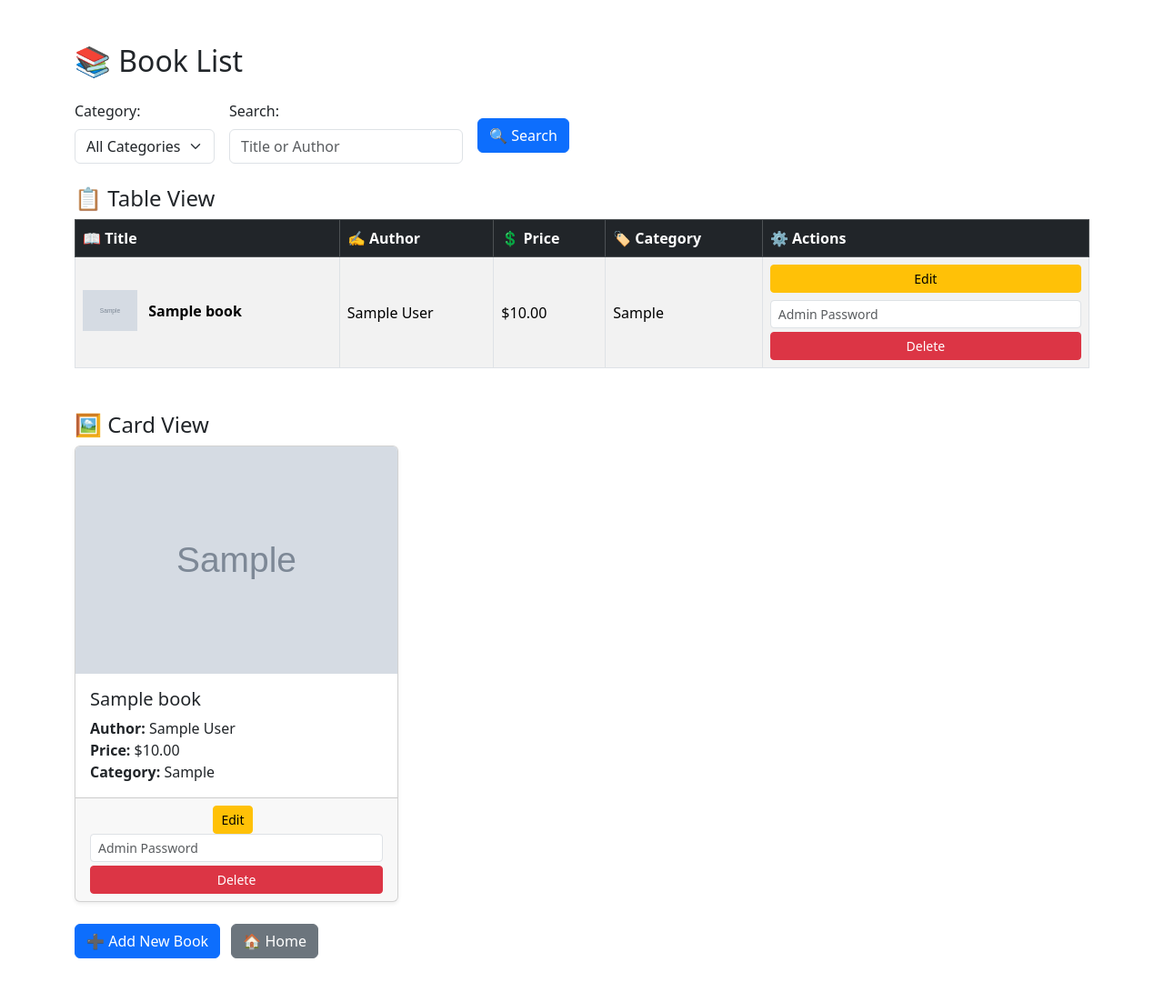
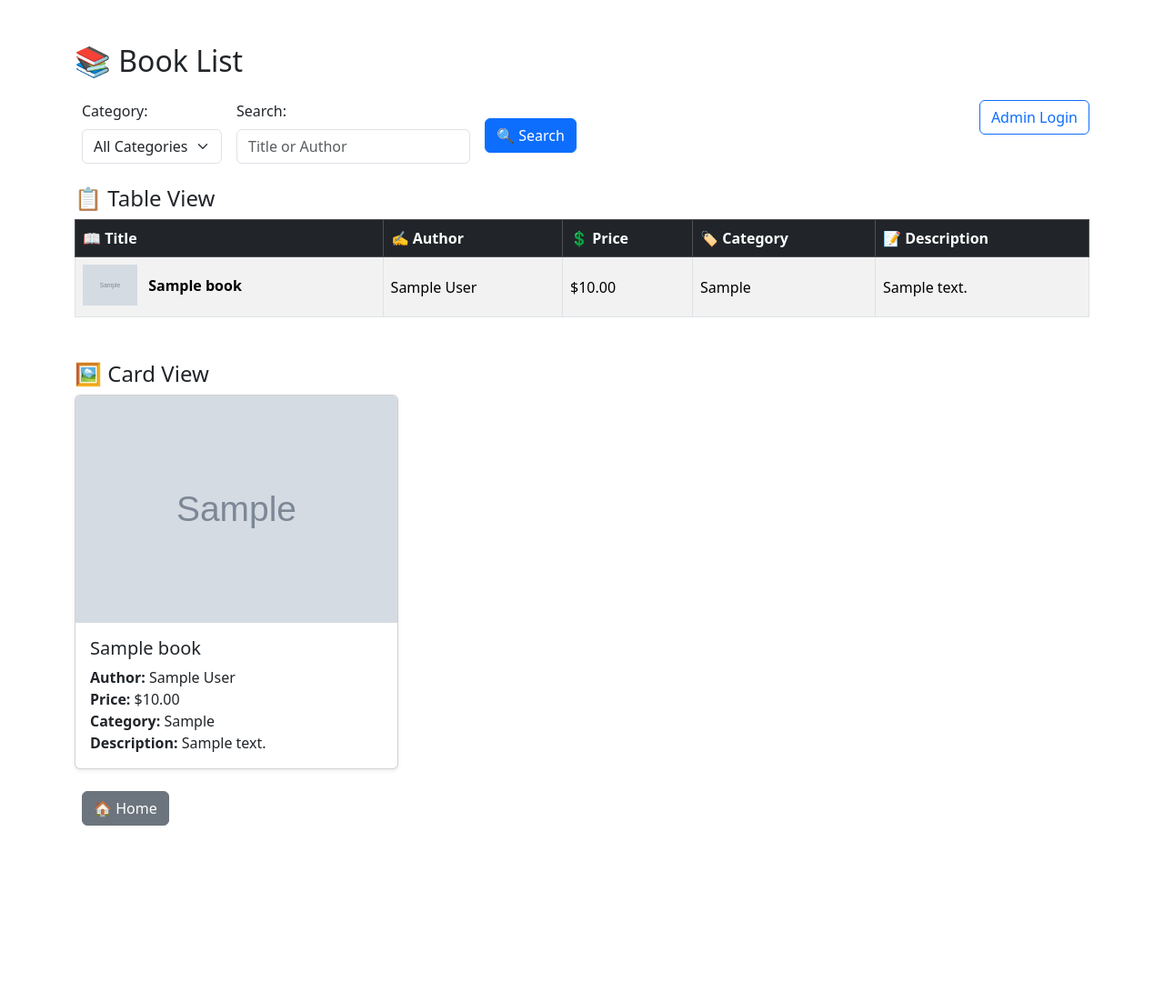
Before and after one commit to haricos/bookstore, a Flask app: page /books in a window 1280 px wide. Shown: the whole page at 91% size. After the commit the page ends 908 px from the top, so only its background shows below. Run offline with Flask 3, Linux system fonts and the light colour scheme; tables that the repository leaves empty hold one stand-in row (values such as "Sample post"); grey boxes marked "Sample" are stand-in pictures.

Commit message:
fix all files

```diff
--- a/app.py
+++ b/app.py
@@ -1,232 +1,272 @@
 from flask import Flask, render_template, request, redirect, url_for, session, flash
 import sqlite3
 import os
+from uuid import uuid4
 from werkzeug.utils import secure_filename
 from werkzeug.security import generate_password_hash, check_password_hash
 
 app = Flask(__name__)
-app.secret_key = '1606'  # Needed for flash messages
-
-UPLOAD_FOLDER = 'static/uploads'
-os.makedirs(UPLOAD_FOLDER, exist_ok=True)
-app.config['UPLOAD_FOLDER'] = UPLOAD_FOLDER
+app.secret_key = '1606'  # Change this later before real online deployment.
 
 BASE_DIR = os.path.dirname(os.path.abspath(__file__))
 DB_PATH = os.path.join(BASE_DIR, 'books.db')
 
+UPLOAD_FOLDER = os.path.join(BASE_DIR, 'static', 'uploads')
+os.makedirs(UPLOAD_FOLDER, exist_ok=True)
+app.config['UPLOAD_FOLDER'] = UPLOAD_FOLDER
 
-# Create the database and tables if not exist
+
+def get_db_connection():
+    return sqlite3.connect(DB_PATH)
+
+
 def init_db():
-    conn = sqlite3.connect(DB_PATH)
+    conn = get_db_connection()
     c = conn.cursor()
 
-    # Create books table
-    c.execute('''
+    c.execute("""
         CREATE TABLE IF NOT EXISTS books (
             id INTEGER PRIMARY KEY AUTOINCREMENT,
             title TEXT NOT NULL,
             author TEXT NOT NULL,
             price REAL NOT NULL,
             category TEXT,
+            description TEXT,
             image TEXT
         )
-    ''')
+    """)
 
-    # Create admins table
-    c.execute('''
+    # If the database was created before description existed, add it safely.
+    c.execute("PRAGMA table_info(books)")
+    columns = [column[1] for column in c.fetchall()]
+    if "description" not in columns:
+        c.execute("ALTER TABLE books ADD COLUMN description TEXT")
+
+    c.execute("""
         CREATE TABLE IF NOT EXISTS admins (
             id INTEGER PRIMARY KEY AUTOINCREMENT,
             username TEXT NOT NULL UNIQUE,
             password_hash TEXT NOT NULL
         )
-    ''')
+    """)
 
-    # Insert default admin if not exists
-    c.execute('SELECT * FROM admins WHERE username = ?', ('admin',))
+    c.execute("SELECT * FROM admins WHERE username = ?", ("admin",))
     if not c.fetchone():
-        hashed_pw = generate_password_hash('1234')
-        c.execute('INSERT INTO admins (username, password_hash) VALUES (?, ?)', ('admin', hashed_pw))
+        hashed_pw = generate_password_hash("1234")
+        c.execute(
+            "INSERT INTO admins (username, password_hash) VALUES (?, ?)",
+            ("admin", hashed_pw)
+        )
 
     conn.commit()
     conn.close()
 
-@app.route('/')
+
+@app.route("/")
 def home():
-    return render_template('home.html')
+    return render_template("home.html")
 
-@app.route('/books')
+
+@app.route("/books")
 def book_list():
-    category = request.args.get('category')
-    search = request.args.get('search')
+    category = request.args.get("category")
+    search = request.args.get("search")
 
-    conn = sqlite3.connect(DB_PATH)
+    conn = get_db_connection()
     cursor = conn.cursor()
 
-    query = 'SELECT * FROM books WHERE 1=1'
+    query = """
+        SELECT id, title, author, price, category, description, image
+        FROM books
+        WHERE 1=1
+    """
     params = []
 
     if category:
-        query += ' AND category = ?'
+        query += " AND category = ?"
         params.append(category)
 
     if search:
-        query += ' AND (title LIKE ? OR author LIKE ?)'
-        params.extend([f'%{search}%', f'%{search}%'])
+        query += " AND (title LIKE ? OR author LIKE ?)"
+        params.extend([f"%{search}%", f"%{search}%"])
+
+    query += " ORDER BY id DESC"
 
     books = cursor.execute(query, params).fetchall()
-    categories = cursor.execute('SELECT DISTINCT category FROM books').fetchall()
+    categories = cursor.execute(
+        "SELECT DISTINCT category FROM books WHERE category IS NOT NULL AND category != '' ORDER BY category"
+    ).fetchall()
     conn.close()
 
-    categories = [cat[0] for cat in categories if cat[0]]
+    categories = [cat[0] for cat in categories]
 
-    return render_template('book_list.html', books=books, categories=categories,
-                           selected_category=category, search=search)
+    return render_template(
+        "book_list.html",
+        books=books,
+        categories=categories,
+        selected_category=category,
+        search=search
+    )
 
-#from uuid import uuid4  # Add this at the top if not already
 
-# ➕ Add new book
-@app.route('/add', methods=['GET', 'POST'])
+@app.route("/add", methods=["GET", "POST"])
 def add_book():
-    if request.method == 'POST':
-        title = request.form['title']
-        author = request.form['author']
-        price = float(request.form['price'])
-        category = request.form['category']
+    if "admin" not in session:
+        flash("Please log in to add books.", "warning")
+        return redirect("/login")
+
+    if request.method == "POST":
+        title = request.form["title"]
+        author = request.form["author"]
+        price = float(request.form["price"])
+        category = request.form["category"]
+        description = request.form.get("description", "")
 
         image = None
-        if 'image' in request.files:
-            image_file = request.files['image']
-            if image_file and image_file.filename:
-                filename = f"{uuid4().hex}_{secure_filename(image_file.filename)}"
-                image_path = os.path.join(app.config['UPLOAD_FOLDER'], filename)
-                image_file.save(image_path)
-                image = filename
+        image_file = request.files.get("image")
+        if image_file and image_file.filename:
+            filename = f"{uuid4().hex}_{secure_filename(image_file.filename)}"
+            image_path = os.path.join(app.config["UPLOAD_FOLDER"], filename)
+            image_file.save(image_path)
+            image = filename
 
-        conn = sqlite3.connect(DB_PATH)
+        conn = get_db_connection()
         c = conn.cursor()
+        c.execute(
+            """
+            INSERT INTO books (title, author, price, category, description, image)
+            VALUES (?, ?, ?, ?, ?, ?)
+            """,
+            (title, author, price, category, description, image)
+        )
+        conn.commit()
+        conn.close()
 
-        c.execute(
-            'INSERT INTO books (title, author, price, category, image) VALUES (?, ?, ?, ?, ?)',
-            (title, author, price, category, image)
-        )
+        flash("Book added successfully!", "success")
+        return redirect("/books")
+
+    return render_template("add_book.html")
+
+
+@app.route("/edit/<int:id>", methods=["GET", "POST"])
+def edit_book(id):
+    if "admin" not in session:
+        flash("Please log in to edit books.", "warning")
+        return redirect("/login")
+
+    conn = get_db_connection()
+    c = conn.cursor()
+
+    if request.method == "POST":
+        title = request.form["title"]
+        author = request.form["author"]
+        price = float(request.form["price"])
+        category = request.form["category"]
+        description = request.form.get("description", "")
+
+        image = None
+        image_file = request.files.get("image")
+        if image_file and image_file.filename:
+            filename = f"{uuid4().hex}_{secure_filename(image_file.filename)}"
+            image_path = os.path.join(app.config["UPLOAD_FOLDER"], filename)
+            image_file.save(image_path)
+            image = filename
+
+        if image:
+            c.execute(
+                """
+                UPDATE books
+                SET title=?, author=?, price=?, category=?, description=?, image=?
+                WHERE id=?
+                """,
+                (title, author, price, category, description, image, id)
+            )
+        else:
+            c.execute(
+                """
+                UPDATE books
+                SET title=?, author=?, price=?, category=?, description=?
+                WHERE id=?
+                """,
+                (title, author, price, category, description, id)
+            )
 
         conn.commit()
         conn.close()
 
-        flash("Book added successfully!", "success")
-        return redirect('/books')
+        flash("Book updated successfully!", "success")
+        return redirect("/books")
 
-    return render_template('add_book.html')
+    book = c.execute(
+        """
+        SELECT id, title, author, price, category, description, image
+        FROM books
+        WHERE id=?
+        """,
+        (id,)
+    ).fetchone()
+
+    categories = c.execute(
+        "SELECT DISTINCT category FROM books WHERE category IS NOT NULL AND category != '' ORDER BY category"
+    ).fetchall()
+    conn.close()
+
+    if not book:
+        flash("Book not found.", "danger")
+        return redirect("/books")
+
+    categories = [cat[0] for cat in categories]
+
+    return render_template("edit_book.html", book=book, categories=categories)
 
 
-from werkzeug.utils import secure_filename
-from uuid import uuid4
+@app.route("/delete/<int:id>", methods=["POST"])
+def delete_book(id):
+    if "admin" not in session:
+        flash("Please log in to delete books.", "warning")
+        return redirect("/login")
 
-@app.route('/edit/<int:id>', methods=['GET', 'POST'])
-def edit_book(id):
-    if 'admin' not in session:
-        flash("Please log in to edit books.", "warning")
-        return redirect('/login')
-
-    conn = sqlite3.connect(DB_PATH)
-    c = conn.cursor()
-
-    if request.method == 'POST':
-        title = request.form['title']
-        author = request.form['author']
-        price = float(request.form['price'])
-        category = request.form['category']
-        #password = request.form['password']
-
-        # Check password
-
-        #if password != 1234:
-           # flash("Incorrect admin password.", "danger")
-            #conn.close()
-            #return redirect('/edit/' + str(id))
-
-
-        # Handle optional new image
-        image = None
-        if 'image' in request.files:
-            image_file = request.files['image']
-            if image_file and image_file.filename:
-                filename = f"{uuid4().hex}_{secure_filename(image_file.filename)}"
-                image_path = os.path.join(app.config['UPLOAD_FOLDER'], filename)
-                image_file.save(image_path)
-                image = filename
-
-        if image:
-            c.execute('UPDATE books SET title=?, author=?, price=?, category=?, image=? WHERE id=?',
-                      (title, author, price, category, image, id))
-        else:
-            c.execute('UPDATE books SET title=?, author=?, price=?, category=? WHERE id=?',
-                      (title, author, price, category, id))
-
-        conn.commit()
-        conn.close()
-        flash("Book updated successfully!", "success")
-        return redirect('/books')
-
-    # GET request
-    book = c.execute('SELECT * FROM books WHERE id=?', (id,)).fetchone()
-    categories = c.execute('SELECT DISTINCT category FROM books').fetchall()
-    categories = [cat[0] for cat in categories if cat[0]]
-    conn.close()
-
-    return render_template('edit_book.html', book=book, categories=categories)
-
-    # 👉 GET: Fetch book and category list
-    book = c.execute('SELECT * FROM books WHERE id=?', (id,)).fetchone()
-    all_categories = c.execute('SELECT DISTINCT category FROM books').fetchall()
-    conn.close()
-
-    categories = [cat[0] for cat in all_categories if cat[0]]
-
-    return render_template('edit_book.html', book=book, categories=categories)
-
-@app.route('/delete/<int:id>', methods=['POST'])
-def delete_book(id):
-    if 'admin' not in session:
-        flash("Please log in to delete books.", "warning")
-        return redirect('/login')
-
-    conn = sqlite3.connect(DB_PATH)
-    conn.execute('DELETE FROM books WHERE id = ?', (id,))
+    conn = get_db_connection()
+    conn.execute("DELETE FROM books WHERE id = ?", (id,))
     conn.commit()
     conn.close()
 
     flash("Book deleted.", "success")
-    return redirect('/books')
+    return redirect("/books")
 
-@app.route('/login', methods=['GET', 'POST'])
+
+@app.route("/login", methods=["GET", "POST"])
 def login():
-    if request.method == 'POST':
-        username = request.form['username']
-        password = request.form['password']
+    if request.method == "POST":
+        username = request.form["username"]
+        password = request.form["password"]
 
-        conn = sqlite3.connect(DB_PATH)
+        conn = get_db_connection()
         c = conn.cursor()
-        user = c.execute('SELECT password_hash FROM admins WHERE username = ?', (username,)).fetchone()
+        user = c.execute(
+            "SELECT password_hash FROM admins WHERE username = ?",
+            (username,)
+        ).fetchone()
         conn.close()
 
         if user and check_password_hash(user[0], password):
-            session['admin'] = True
-            flash('You are now logged in.', 'success')
-            return redirect('/books')
-        else:
-            flash('Invalid credentials.', 'danger')
+            session["admin"] = True
+            flash("You are now logged in.", "success")
+            return redirect("/books")
 
-    return render_template('login.html')
+        flash("Invalid credentials.", "danger")
 
-@app.route('/logout')
+    return render_template("login.html")
+
+
+@app.route("/logout")
 def logout():
-    session.pop('admin', None)
-    flash('You have been logged out.', 'info')
-    return redirect('/login')
+    session.pop("admin", None)
+    flash("You have been logged out.", "info")
+    return redirect("/login")
 
-# Initialize DB even when deployed
+
 init_db()
 
-if __name__ == '__main__':
+if __name__ == "__main__":
     app.run(debug=True)
--- a/templates/book_list.html
+++ b/templates/book_list.html
@@ -1,39 +1,50 @@
-<!DOCTYPE html>
+<!doctype html>
 <html>
   <head>
     <title>Book List</title>
-    <link href="https://cdn.jsdelivr.net/npm/bootstrap@5.3.3/dist/css/bootstrap.min.css" rel="stylesheet">
+    <link
+      href="https://cdn.jsdelivr.net/npm/bootstrap@5.3.3/dist/css/bootstrap.min.css"
+      rel="stylesheet"
+    />
   </head>
   <body class="container py-5">
-
     <h2 class="mb-4">📚 Book List</h2>
 
-    <!-- Logout Button -->
     {% if session.get('admin') %}
       <a href="/logout" class="btn btn-outline-danger float-end mb-3">🚪 Logout</a>
+    {% else %}
+      <a href="/login" class="btn btn-outline-primary float-end mb-3">Admin Login</a>
     {% endif %}
 
-    <!-- Filter Form -->
     <form method="get" class="row g-3 align-items-center mb-4">
       <div class="col-auto">
         <label for="category" class="form-label">Category:</label>
         <select class="form-select" name="category" onchange="this.form.submit()">
           <option value="">All Categories</option>
           {% for cat in categories %}
-                    <option value="{{ cat }}" {% if cat == selected_category %}selected{% endif %}>{{ cat }}</option>
+            <option value="{{ cat }}" {% if cat == selected_category %}selected{% endif %}>
+              {{ cat }}
+            </option>
           {% endfor %}
         </select>
       </div>
+
       <div class="col-auto">
         <label for="search" class="form-label">Search:</label>
-            <input class="form-control" type="text" name="search" placeholder="Title or Author" value="{{ search or '' }}">
+        <input
+          class="form-control"
+          type="text"
+          name="search"
+          placeholder="Title or Author"
+          value="{{ search or '' }}"
+        />
       </div>
+
       <div class="col-auto mt-4">
         <button type="submit" class="btn btn-primary">🔍 Search</button>
       </div>
     </form>
 
-    <!-- 📋 Table View -->
     <h4 class="mt-4">📋 Table View</h4>
     <table class="table table-striped table-bordered align-middle">
       <thead class="table-dark">
@@ -42,64 +53,95 @@
           <th>✍️ Author</th>
           <th>💲 Price</th>
           <th>🏷️ Category</th>
+          <th>📝 Description</th>
+          {% if session.get('admin') %}
             <th>⚙️ Actions</th>
+          {% endif %}
         </tr>
       </thead>
       <tbody>
         {% for book in books %}
           <tr>
             <td>
-                    {% if book[5] %}
-                        <img src="{{ url_for('static', filename='uploads/' + book[5]) }}" width="60" class="me-2 mb-1">
+              {% if book[6] %}
+                <img
+                  src="{{ url_for('static', filename='uploads/' + book[6]) }}"
+                  width="60"
+                  class="me-2 mb-1"
+                  alt="{{ book[1] }}"
+                />
               {% endif %}
               <strong>{{ book[1] }}</strong>
             </td>
             <td>{{ book[2] }}</td>
             <td>${{ "%.2f"|format(book[3]) }}</td>
             <td>{{ book[4] }}</td>
+            <td>{{ book[5] or '' }}</td>
+
+            {% if session.get('admin') %}
               <td>
                 <div class="d-flex gap-2 flex-column">
                   <a href="{{ url_for('edit_book', id=book[0]) }}" class="btn btn-warning btn-sm w-100">Edit</a>
-                        <form method="post" action="{{ url_for('delete_book', id=book[0]) }}" onsubmit="return confirm('Are you sure you want to delete this book?');">
-                            <input type="password" name="password" class="form-control form-control-sm mb-1" placeholder="Admin Password" required>
+                  <form
+                    method="post"
+                    action="{{ url_for('delete_book', id=book[0]) }}"
+                    onsubmit="return confirm('Are you sure you want to delete this book?');"
+                  >
                     <button class="btn btn-danger btn-sm w-100">Delete</button>
                   </form>
                 </div>
               </td>
+            {% endif %}
           </tr>
         {% endfor %}
       </tbody>
     </table>
 
-    <!-- 🖼️ Card View -->
     <h4 class="mt-5">🖼️ Card View</h4>
     <div class="row row-cols-1 row-cols-md-3 g-4">
       {% for book in books %}
         <div class="col">
           <div class="card h-100 shadow-sm">
-                {% if book[5] %}
-                    <img src="{{ url_for('static', filename='uploads/' + book[5]) }}" class="card-img-top" style="height: 250px; object-fit: cover;">
+            {% if book[6] %}
+              <img
+                src="{{ url_for('static', filename='uploads/' + book[6]) }}"
+                class="card-img-top"
+                style="height: 250px; object-fit: cover"
+                alt="{{ book[1] }}"
+              />
             {% endif %}
+
             <div class="card-body">
               <h5 class="card-title">{{ book[1] }}</h5>
               <p class="card-text">
-                        <strong>Author:</strong> {{ book[2] }}<br>
-                        <strong>Price:</strong> ${{ "%.2f"|format(book[3]) }}<br>
-                        <strong>Category:</strong> {{ book[4] }}
+                <strong>Author:</strong> {{ book[2] }}<br />
+                <strong>Price:</strong> ${{ "%.2f"|format(book[3]) }}<br />
+                <strong>Category:</strong> {{ book[4] }}<br />
+                <strong>Description:</strong> {{ book[5] or '' }}
               </p>
             </div>
+
+            {% if session.get('admin') %}
               <div class="card-footer text-center">
                 <a href="{{ url_for('edit_book', id=book[0]) }}" class="btn btn-warning btn-sm me-2">Edit</a>
-                    <form method="post" action="{{ url_for('delete_book', id=book[0]) }}" onsubmit="return confirm('Delete this book?');">
-                        <input type="password" name="password" class="form-control form-control-sm mb-1" placeholder="Admin Password" required>
-                        <button class="btn btn-danger btn-sm w-100">Delete</button>
+                <form
+                  method="post"
+                  action="{{ url_for('delete_book', id=book[0]) }}"
+                  onsubmit="return confirm('Delete this book?');"
+                  class="d-inline"
+                >
+                  <button class="btn btn-danger btn-sm">Delete</button>
                 </form>
               </div>
+            {% endif %}
           </div>
         </div>
       {% endfor %}
     </div>
+
+    {% if session.get('admin') %}
       <a href="/add" class="btn btn-primary mt-4">➕ Add New Book</a>
+    {% endif %}
     <a href="/" class="btn btn-secondary ms-2 mt-4">🏠 Home</a>
   </body>
 </html>
```
Also changed, not shown: templates/add_book.html (+24 -9 lines), templates/edit_book.html (+37 -23 lines), static/uploads/675b2246aa284473b05f35ce9be428c0_2_.jpeg (added), static/uploads/a1a7ae254edb440190a0b8fb7b844951_1_.jpeg (added), 1 other file. Lines whose indentation alone changed are shown as unchanged.
